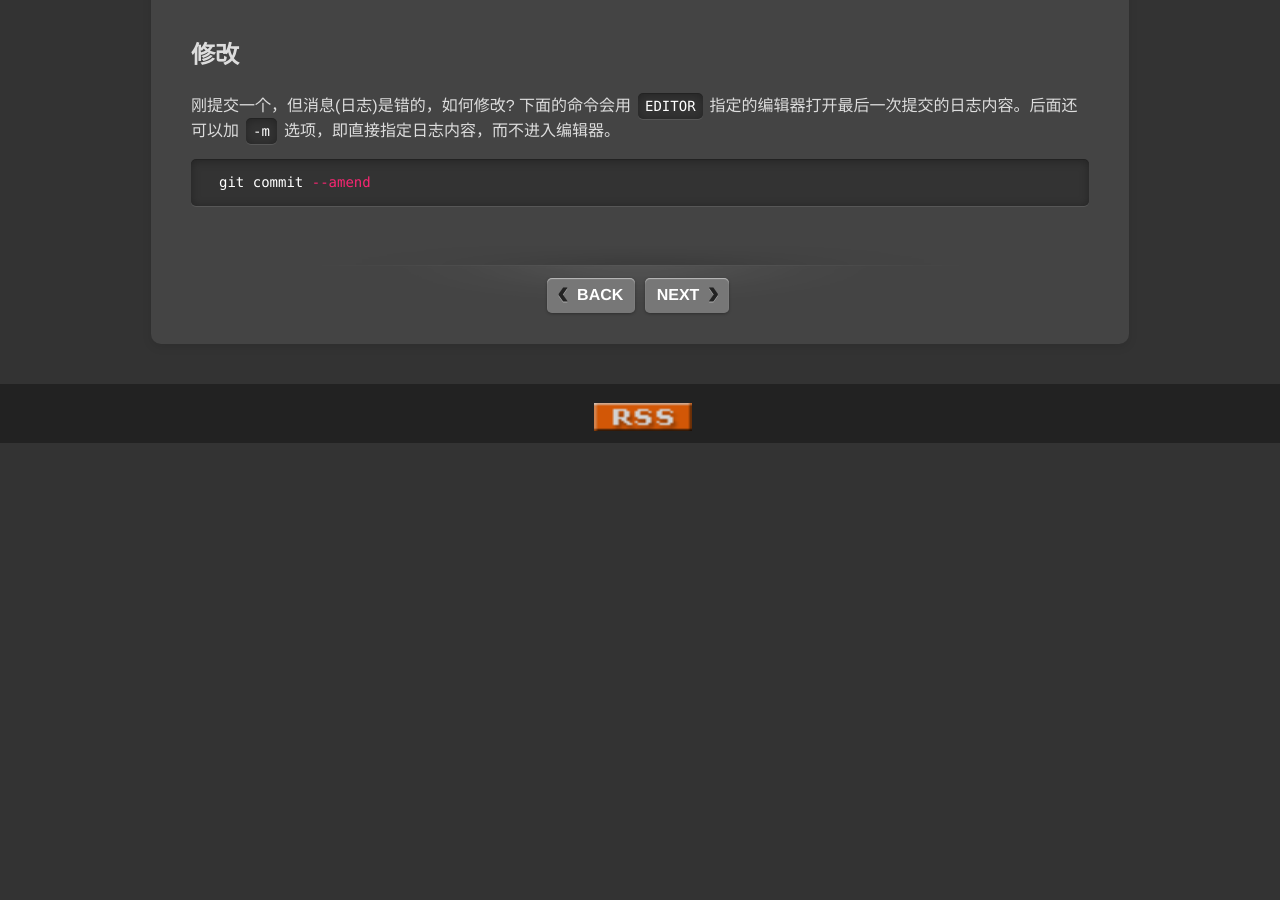
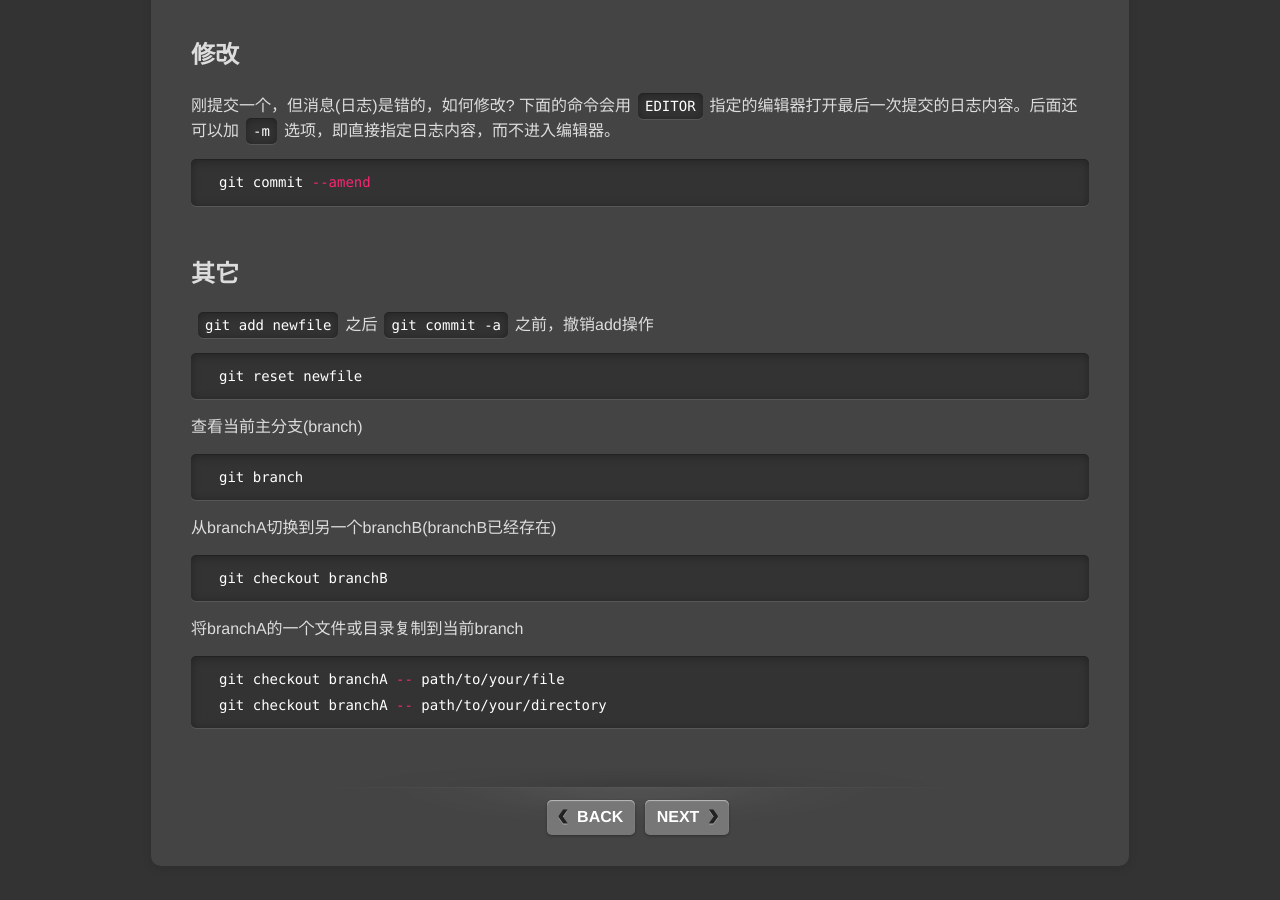
Before and after one commit to pkuwwt/pkuwwt.github.io, a Jekyll site: the page built from linux/_posts/2014-03-08-git-usage.md, in a window 1280 px wide and 900 px high, scrolled down 2683 px. Built offline with Jekyll 4.4.1, drawn with Linux system fonts in a browser that asks for light colours; comment, search, counter and statistics services are not loaded; before the commit the page ends 3126 px from its top, so only the background shows below that.

Commit message:
modified:   linux/_posts/2014-03-08-git-usage.md

```diff
--- a/linux/_posts/2014-03-08-git-usage.md
+++ b/linux/_posts/2014-03-08-git-usage.md
@@ -100,3 +100,26 @@
 {% highlight bash %}
 git commit --amend
 {% endhighlight %}
+
+
+## 其它
+`git add newfile`之后`git commit -a`之前，撤销add操作
+{% highlight bash %}
+git reset newfile
+{% endhighlight %}
+
+查看当前主分支(branch)
+{% highlight bash %}
+git branch
+{% endhighlight %}
+
+从branchA切换到另一个branchB(branchB已经存在)
+{% highlight bash %}
+git checkout branchB
+{% endhighlight %}
+
+将branchA的一个文件或目录复制到当前branch
+{% highlight bash %}
+git checkout branchA -- path/to/your/file
+git checkout branchA -- path/to/your/directory
+{% endhighlight %}
```
